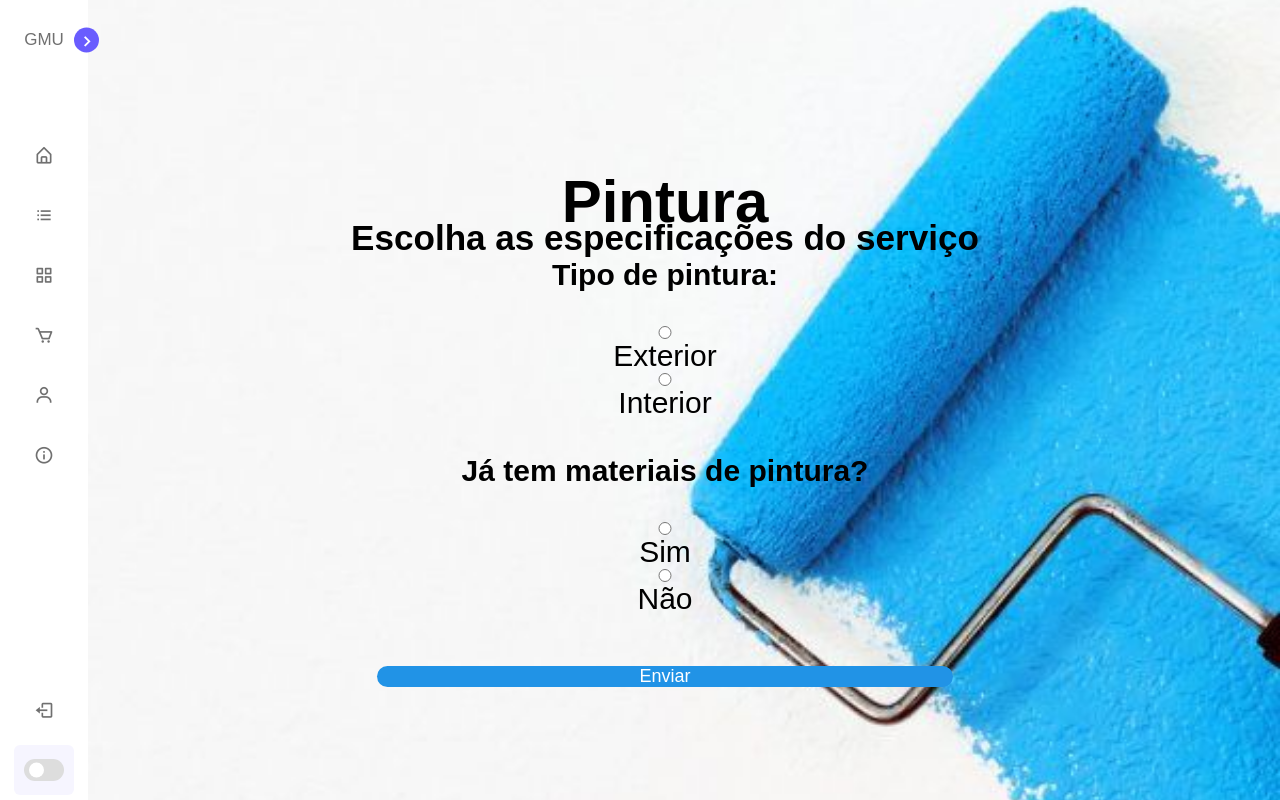
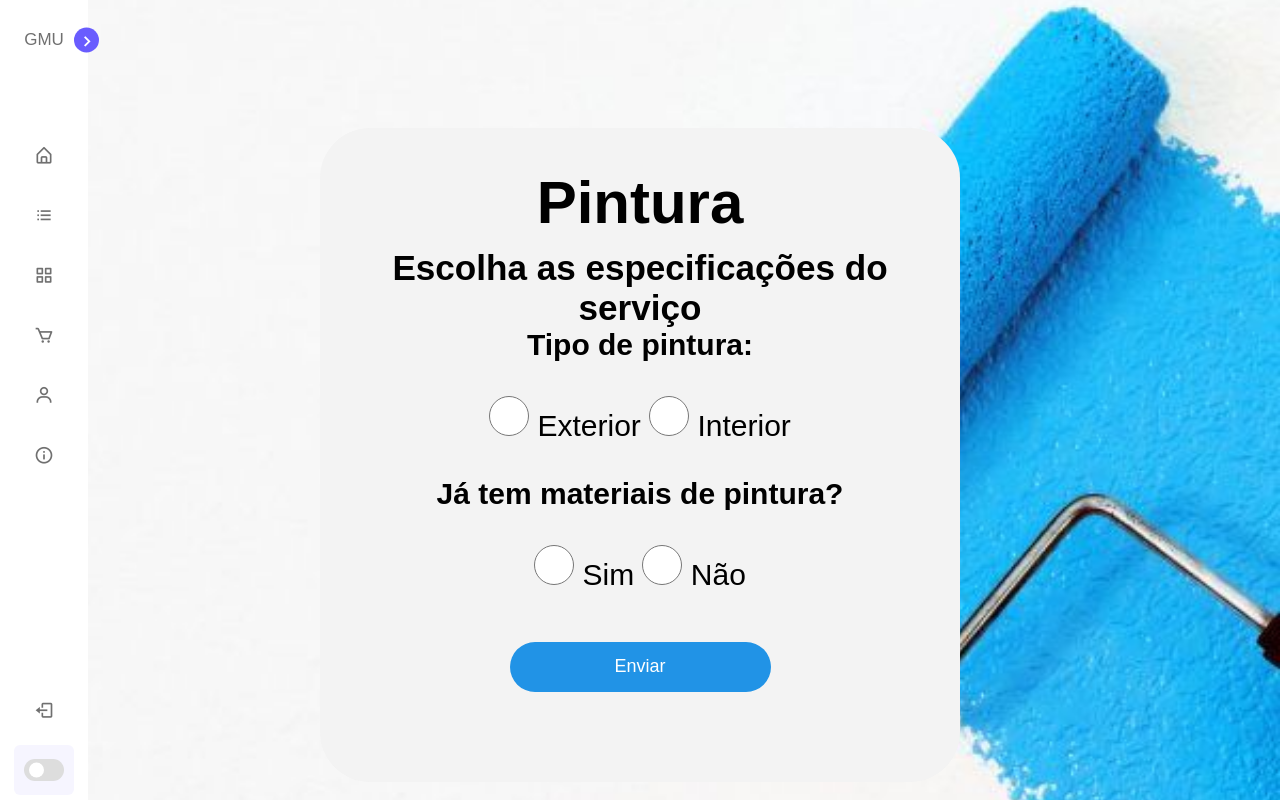
Before and after one commit to TymeRod/AS-705, a Flask app: page /escolhas/ in a window 1280 px wide. Run offline with Flask 3, Linux system fonts and the light colour scheme; some libraries are stand-ins or nearby versions.

Commit message:
paginas compostas

```diff
--- a/templates/escolhas.html
+++ b/templates/escolhas.html
@@ -10,30 +10,40 @@
     <meta name="viewport" content="width=device-width, initial-scale=1.0">
     <style>
         form{
-            width: 700px;
-            background-color: #e2e1e1;
+            width: 50%;
+            margin: 0 auto;
+
+            background-color: #f3f3f3;
             display:block ;
-            display: inline-block;
+            margin-top: 10%;
             text-align: center;
-            border-radius: 20px;
-            padding: 25px;
+            border-radius: 50px;
+            padding: 30px;
             font-size: 25px;
-            margin: 40px auto;
-            box-shadow: 0 4px 10px 4px rgba(19, 35, 47, 0.3);
-            color: #000000;
-            margin-top: -9%;
         }
-        fieldset {
-            border: none;
-            margin: 10px auto;
+
+        .background-layer{
+    position: absolute;
+    top: 0;
+    left: 0;
+    height: 100vh;
+    width: 100%;
+    background-size: cover;
+    background-position: center;
+    background-repeat: no-repeat;
+
+}
+    fieldset {
+        border: none;
+        margin: 10px auto;
     }
-        input{
+    input{
             width: 40px;
             height: 40px;
 
             display: inline-block;
 
-        }
+    }
 
         *{
     margin: 0;
@@ -65,6 +75,8 @@
 </head>
 <body>
     <div class="background-layer" style="background-image: url('../css/images/especificaçoes.jpg');"></div>
+
+
     <nav class="sidebar close">
         <header>
             <div class="image-text">
@@ -159,7 +171,7 @@
     <form>
 
     <fieldset>
-    <div class="center" style="text-align: center;font-size: 30px;top: 50%;">
+    <div class="" style="text-align: center;font-size: 30px;top: 50%;">
        <form id="checkboxForm" method="post">
             <h1 style="font-size: 60px;color: #000000;">Pintura</h1><br>
 
@@ -180,6 +192,7 @@
         </form>
     </div>
     </fieldset>
+    </form>
     <script>
         const body = document.querySelector('body'),
       sidebar = body.querySelector('nav'),
--- a/templates/pagamento.html
+++ b/templates/pagamento.html
@@ -192,7 +192,6 @@
 
 
         }
-
         *{
     margin: 0;
     padding: 0;
@@ -218,6 +217,8 @@
 ::selection{
     color: #fff;
 }
+
+
 
 
     </style>
@@ -318,7 +319,7 @@
         </div>
 
     </nav>
-    <form>
+
 
     <div class="center" style="text-align: center; font-size: 30px; top: 50%;">
         <form id="checkboxForm" method="post" style="width: 60%;height: 80vh; margin-top: -5%; background-color: rgba(255, 255, 255, 0.815);">
```
